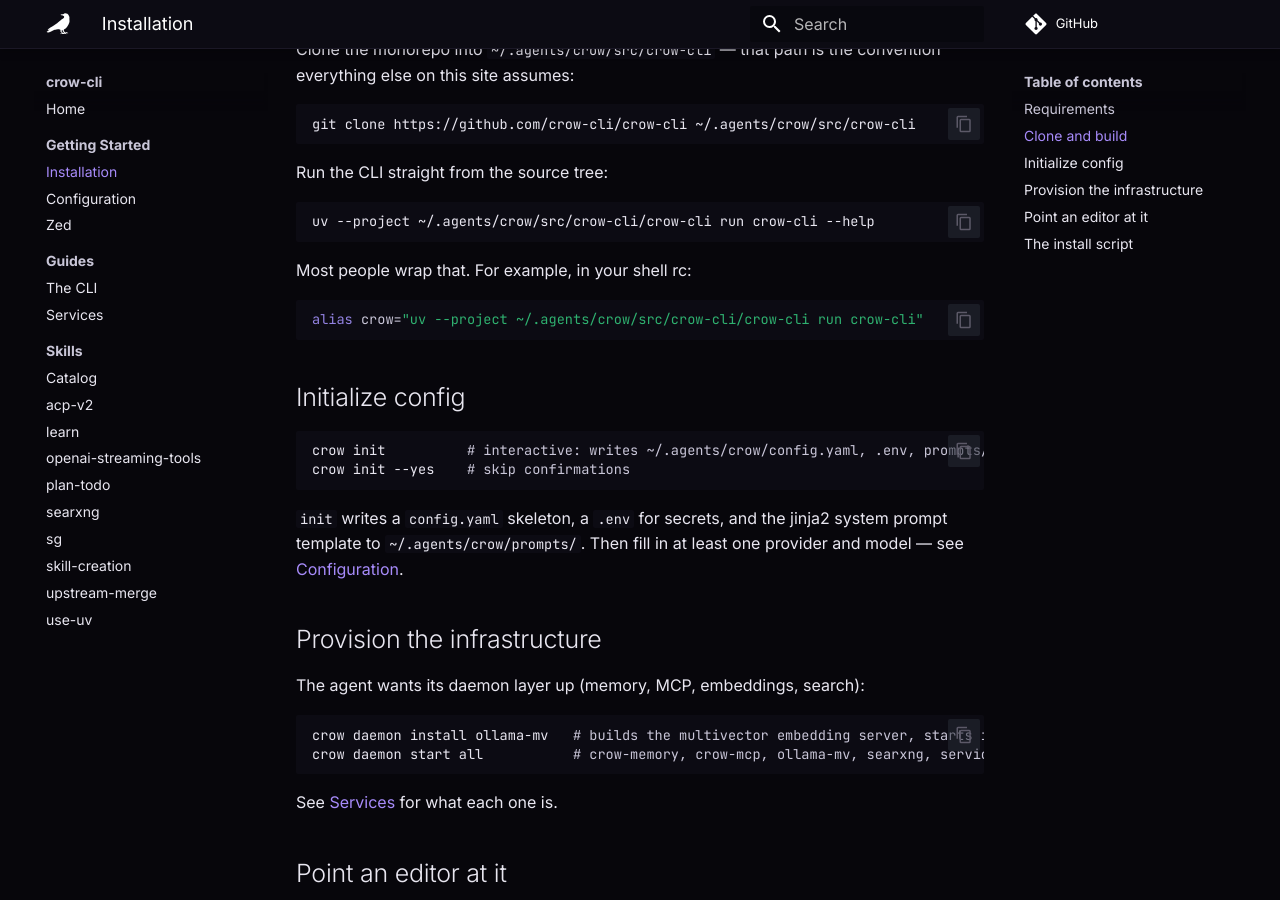
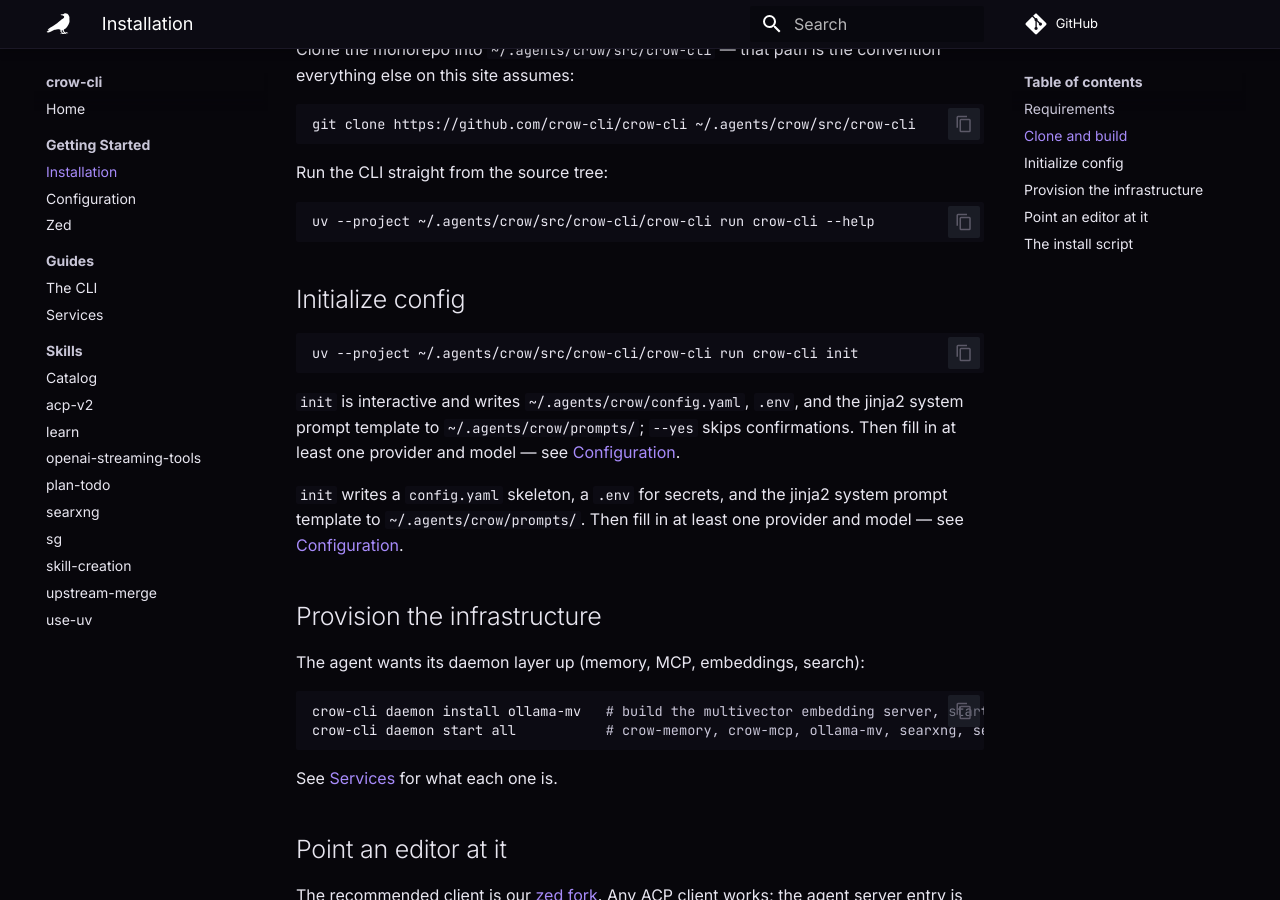
Before and after one commit to crow-cli/crow-cli.github.io, an MkDocs documentation site: the page built from site-src/installation.md, in a window 1280 px wide and 900 px high, scrolled down 503 px. Built offline with MkDocs 1.6.1 and Material for MkDocs 9.7.7, drawn with Linux system fonts in a browser that asks for light colours; comment, search, counter and statistics services are not loaded.

Commit message:
docs: use the real binary name (crow-cli) in every example
The examples drifted to a hallucinated 'crow' alias that doesn't exist
and collides with the Crow editor name. All snippets now use crow-cli
and were run against the installed binary.

Session-Id: industrious-gay-phoenix-of-plenty

````diff
--- a/site-src/installation.md
+++ b/site-src/installation.md
@@ -25,18 +25,16 @@
 uv --project ~/.agents/crow/src/crow-cli/crow-cli run crow-cli --help
 ```
 
-Most people wrap that. For example, in your shell rc:
-
-```bash
-alias crow="uv --project ~/.agents/crow/src/crow-cli/crow-cli run crow-cli"
-```
-
 ## Initialize config
 
 ```bash
-crow init          # interactive: writes ~/.agents/crow/config.yaml, .env, prompts/
-crow init --yes    # skip confirmations
+uv --project ~/.agents/crow/src/crow-cli/crow-cli run crow-cli init
 ```
+
+`init` is interactive and writes `~/.agents/crow/config.yaml`, `.env`, and the
+jinja2 system prompt template to `~/.agents/crow/prompts/`; `--yes` skips
+confirmations. Then fill in at least one provider and model — see
+[Configuration](configuration.md).
 
 `init` writes a `config.yaml` skeleton, a `.env` for secrets, and the jinja2
 system prompt template to `~/.agents/crow/prompts/`. Then fill in at least one
@@ -47,8 +45,8 @@
 The agent wants its daemon layer up (memory, MCP, embeddings, search):
 
 ```bash
-crow daemon install ollama-mv   # builds the multivector embedding server, starts it
-crow daemon start all           # crow-memory, crow-mcp, ollama-mv, searxng, services:
+crow-cli daemon install ollama-mv   # build the multivector embedding server, start it
+crow-cli daemon start all           # crow-memory, crow-mcp, ollama-mv, searxng, services:
 ```
 
 See [Services](services.md) for what each one is.
````
Also changed, not shown: site-src/cli.md (+6 -6 lines), site-src/configuration.md (+2 -2 lines), site-src/services.md (+7 -7 lines).
